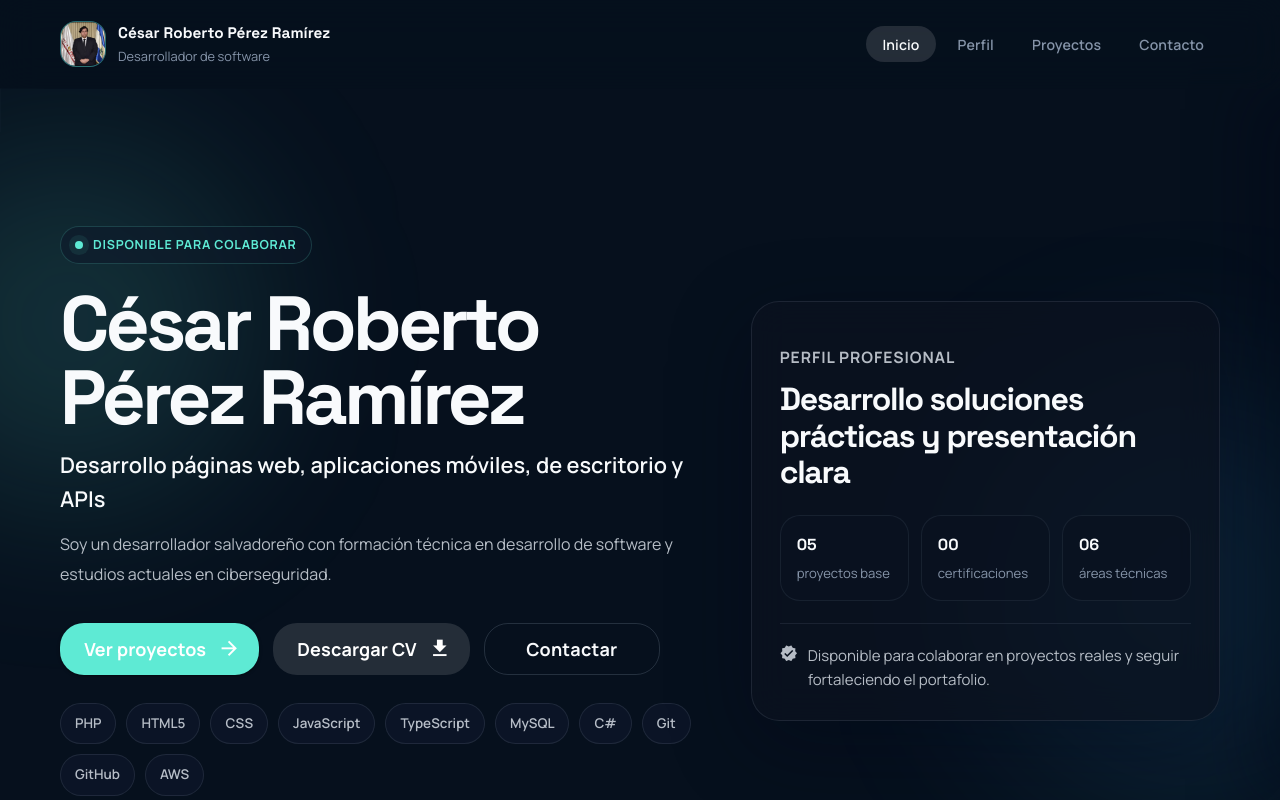
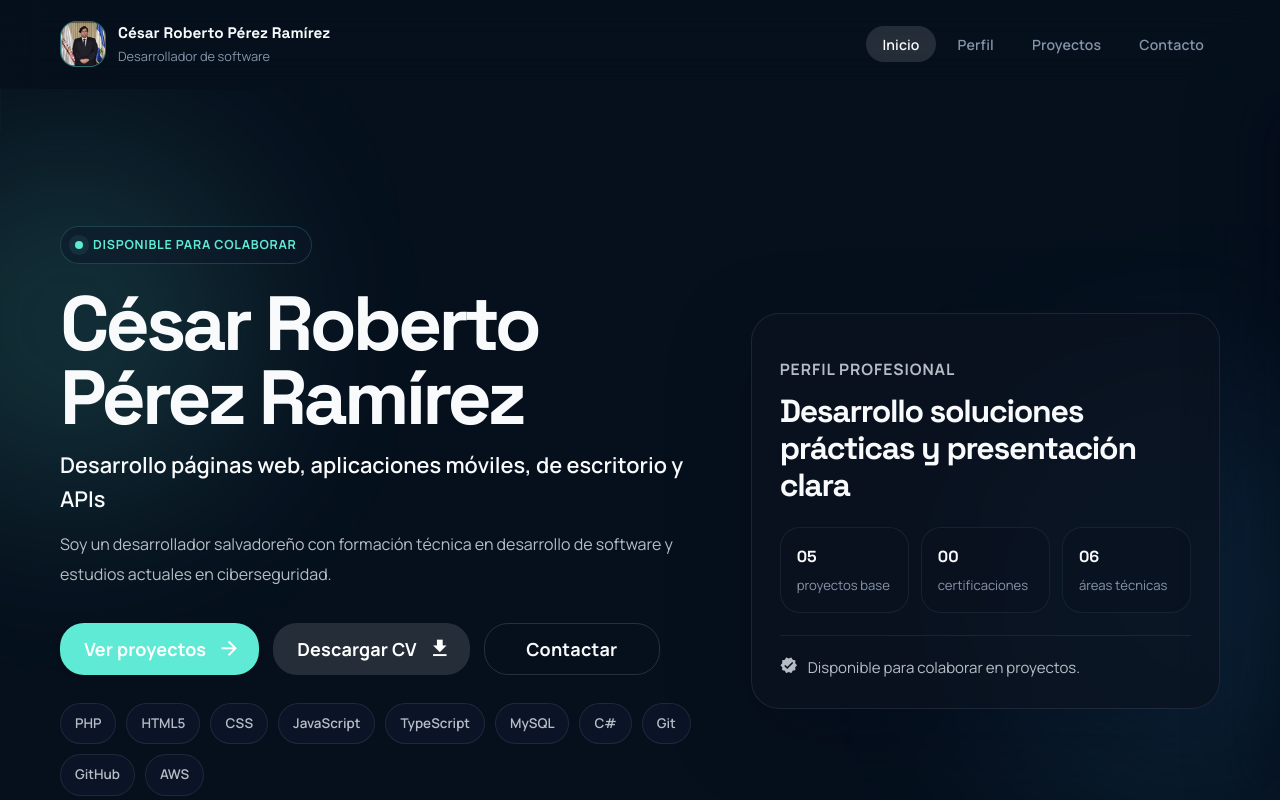
Before and after one commit to datzilla1/portafolio, a Vue app: page / in a window 1280 px wide. Shown: the top 800 px of the page. Built offline with nearby package versions, Linux system fonts and the light colour scheme.

Commit message:
Refine availability message

```diff
--- a/src/components/sections/home/HomeHeroSection.vue
+++ b/src/components/sections/home/HomeHeroSection.vue
@@ -54,7 +54,7 @@
 
             <div class="availability-note">
               <v-icon size="18">mdi-check-decagram</v-icon>
-              <span>Disponible para colaborar en proyectos reales y seguir fortaleciendo el portafolio.</span>
+              <span>Disponible para colaborar en proyectos.</span>
             </div>
           </div>
         </v-col>
```
